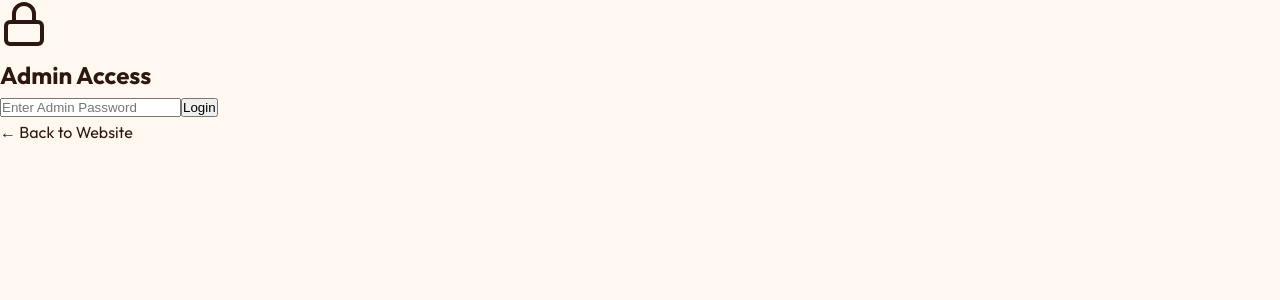
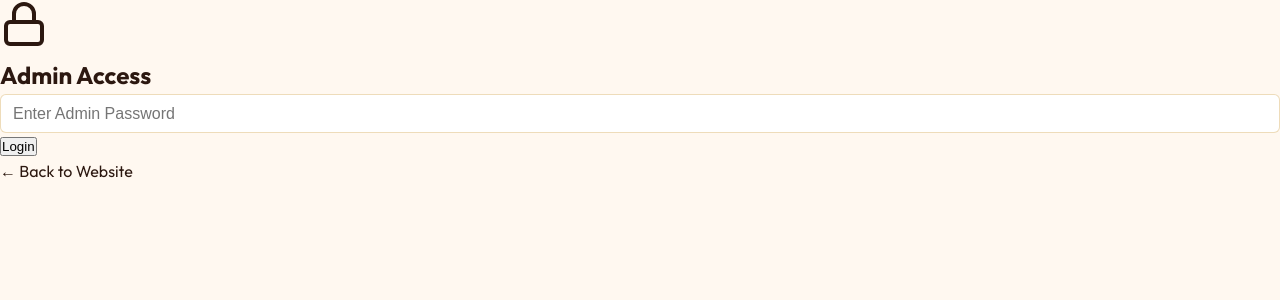
Before and after one commit to Jagan6897/wedding-website, a React (Vite) app: page /admin/livestream in a window 1280 px wide. Shown: the top 300 px of the page. Built offline with nearby package versions, Linux system fonts and the light colour scheme; no server answers.

Commit message:
fix: admin input text color to black for readability

```diff
--- a/src/index.css
+++ b/src/index.css
@@ -1733,6 +1733,17 @@ img {
   }
 }
 
+/* ---------- Admin Form ---------- */
+.admin-input {
+  color: #000;
+  background: #fff;
+  border: 1px solid rgba(212, 168, 83, 0.4);
+  border-radius: 6px;
+  padding: 0.6rem 0.75rem;
+  font-size: 1rem;
+  width: 100%;
+}
+
 /* ---------- Admin Gallery ---------- */
 .admin-gallery-grid {
   display: grid;
```
